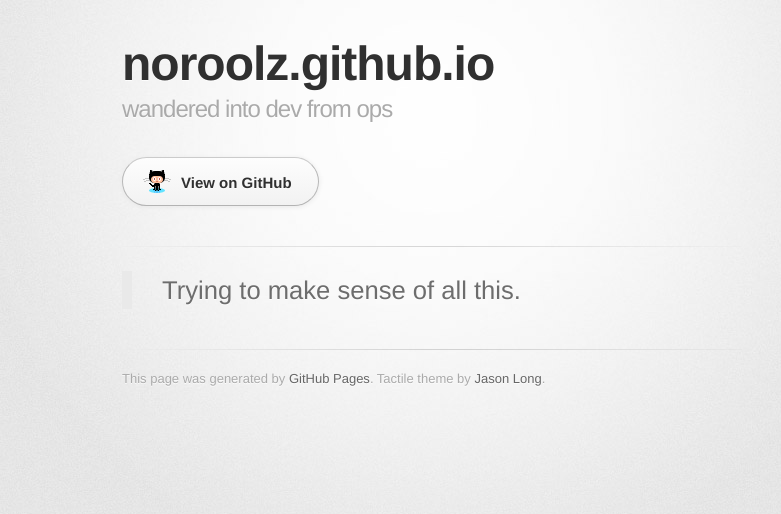
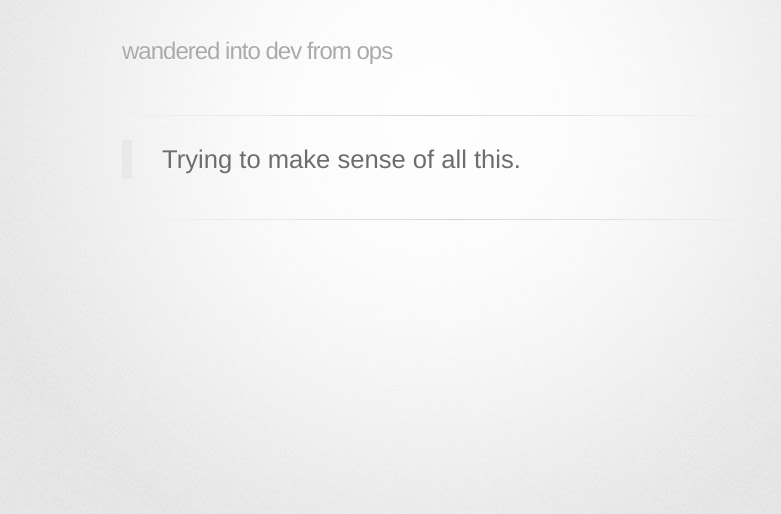
Before and after one commit to noroolz/noroolz.github.io, a plain HTML site: page index.html in a window 1280 px wide. Shown: the whole page, without its empty margins (208-989 px from the left). Drawn offline with Linux system fonts and the light colour scheme; a web font is replaced by a local one.

Commit message:
Update index.html

```diff
--- a/index.html
+++ b/index.html
@@ -18,13 +18,11 @@
       <div class="inner">
 
         <header>
-          <h1>noroolz.github.io</h1>
+
           <h2>wandered into dev from ops</h2>
         </header>
 
-        <section id="downloads" class="clearfix">
-          <a href="https://github.com/noroolz" id="view-on-github" class="button"><span>View on GitHub</span></a>
-        </section>
+
 
         <hr>
 
@@ -35,7 +33,7 @@
         </section>
 
         <footer>
-          This page was generated by <a href="http://pages.github.com">GitHub Pages</a>. Tactile theme by <a href="https://twitter.com/jasonlong">Jason Long</a>.
+
         </footer>
 
 
```
